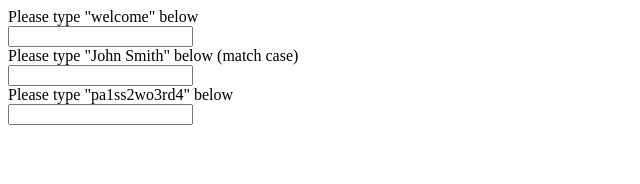
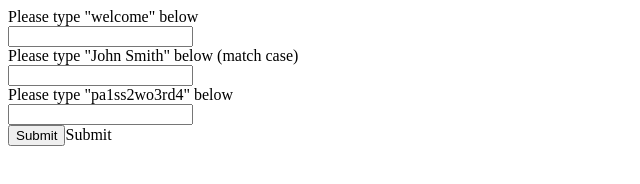
Before and after one commit to brandf/input_research, a plain HTML site: page index.html in a window 1280 px wide. Shown: the whole page, without its empty margins (0-640 px from the left). Drawn offline with Linux system fonts and the light colour scheme.

Commit message:
adding submit

```diff
--- a/index.html
+++ b/index.html
@@ -5,20 +5,29 @@
   <title>Keyboard Layout Research</title>
 </head>
 <body>
+  <script>
+    function logEvent(type, data) {
+
+    }
+  </script>
+  <form>
+    <div class="question">
       Please type "welcome" below
+      <div class="answer"><input type="text" name="entry.1774757950" value=""></input></div>
     <div>
-    <input type="text" name="entry.1774757950" value=""></input>
-  </div>
+    <div class="question">
       Please type "John Smith" below (match case)
+      <div class="answer"><input type="text" name="entry.1833463999" value=""></input></div>
     <div>
-    <input type="text" name="entry.1833463999" value=""></input>
-  </div>
+    <div class="question">
       Please type "pa1ss2wo3rd4" below
+      <div class="answer"><input type="text" name="entry.778886309" value=""></input></div>
     <div>
-    <input type="text" name="entry.778886309" value=""></input>
-  </div>
     <input type="hidden" name="entry.1345513042"></input>
     <input type="hidden" name="entry.858984254"></input>
+    <div>
+      <input type="submit">Submit</input>
     </div>
+  </form>
 </body>
 </html>
```
Lines whose indentation alone changed are shown as unchanged.
